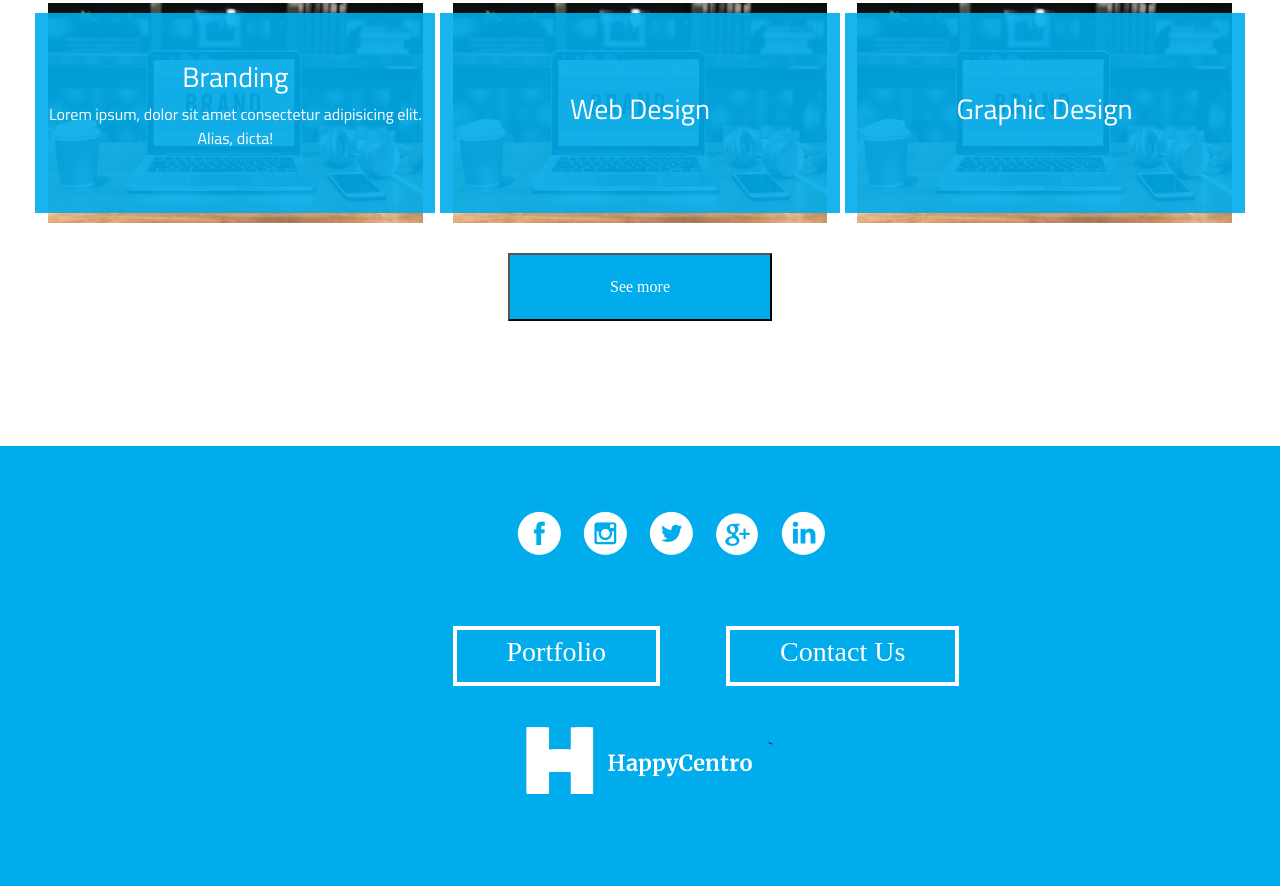
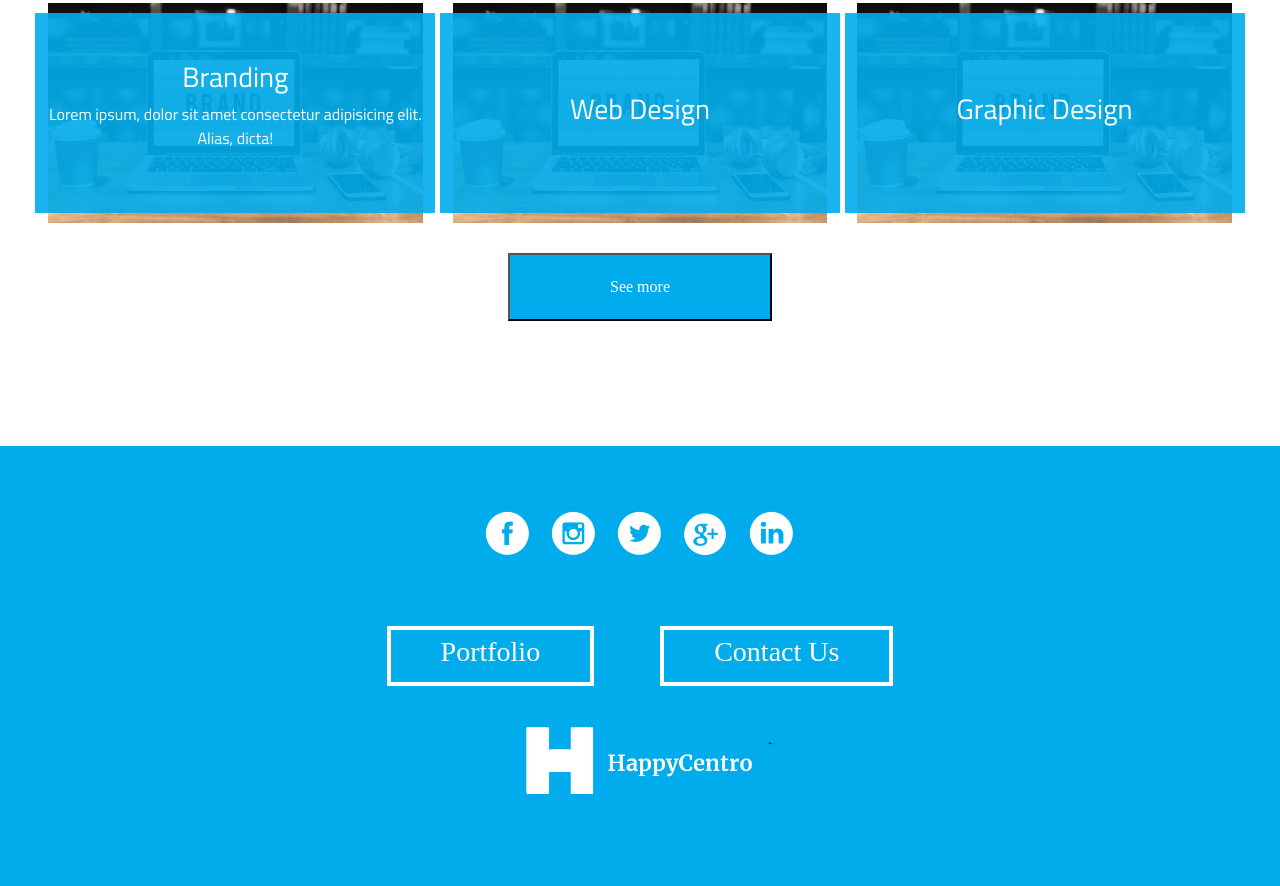
Before and after one commit to erindhoxha/happyCentro, a plain HTML site: page index.html in a window 1280 px wide. Shown: the part 1106-1992 px from the top of the page. Drawn offline with nearby package versions, Linux system fonts and the light colour scheme.

Commit message:
made changes after speaking with Erind

```diff
--- a/css/main.scss
+++ b/css/main.scss
@@ -244,12 +244,16 @@ textarea {
     margin-top: 5%;
 }
 
+.buttonContainer{
+
+    width: 100%;
+    text-align: center;
+}
 
 .portfolioButtonFooter{
     background-color:$mainColor;
     color:white;
     padding:5px 50px;
-    margin-left:35%;
     border:white 4px solid;
     align-content: center;
     text-align: center;
@@ -275,13 +279,13 @@ textarea {
 
     padding-top: 5%;
     padding-bottom: 5%;
+    text-align: center;
 }
 .facebook {
     background-image: url(/img/facebookLogo.png);
     height: 50px;
     width: 50px;
     background-repeat: no-repeat;
-    margin-left: 40%;
     border: none;
     background-color: $mainColor;
 }
```
Also changed, not shown: css/main.css, 1 other file.
